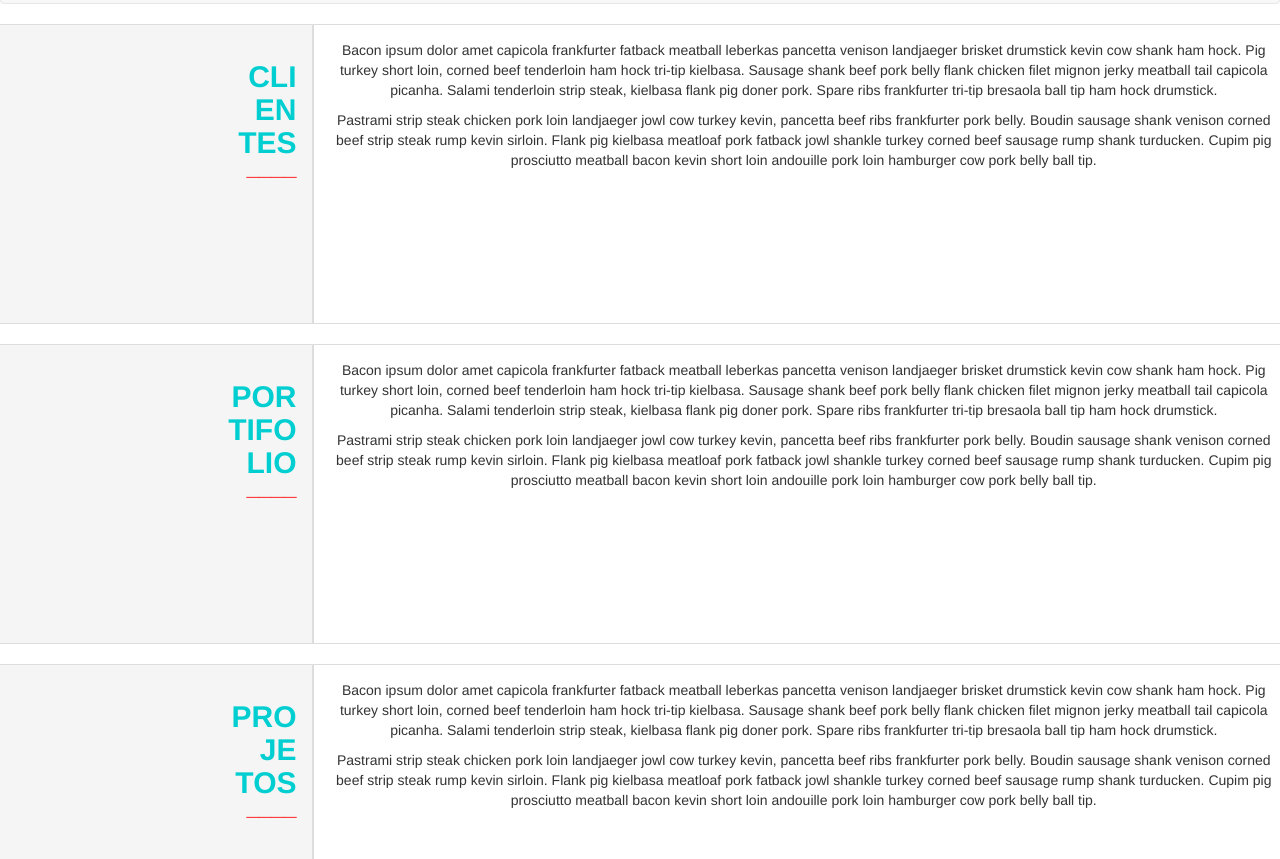
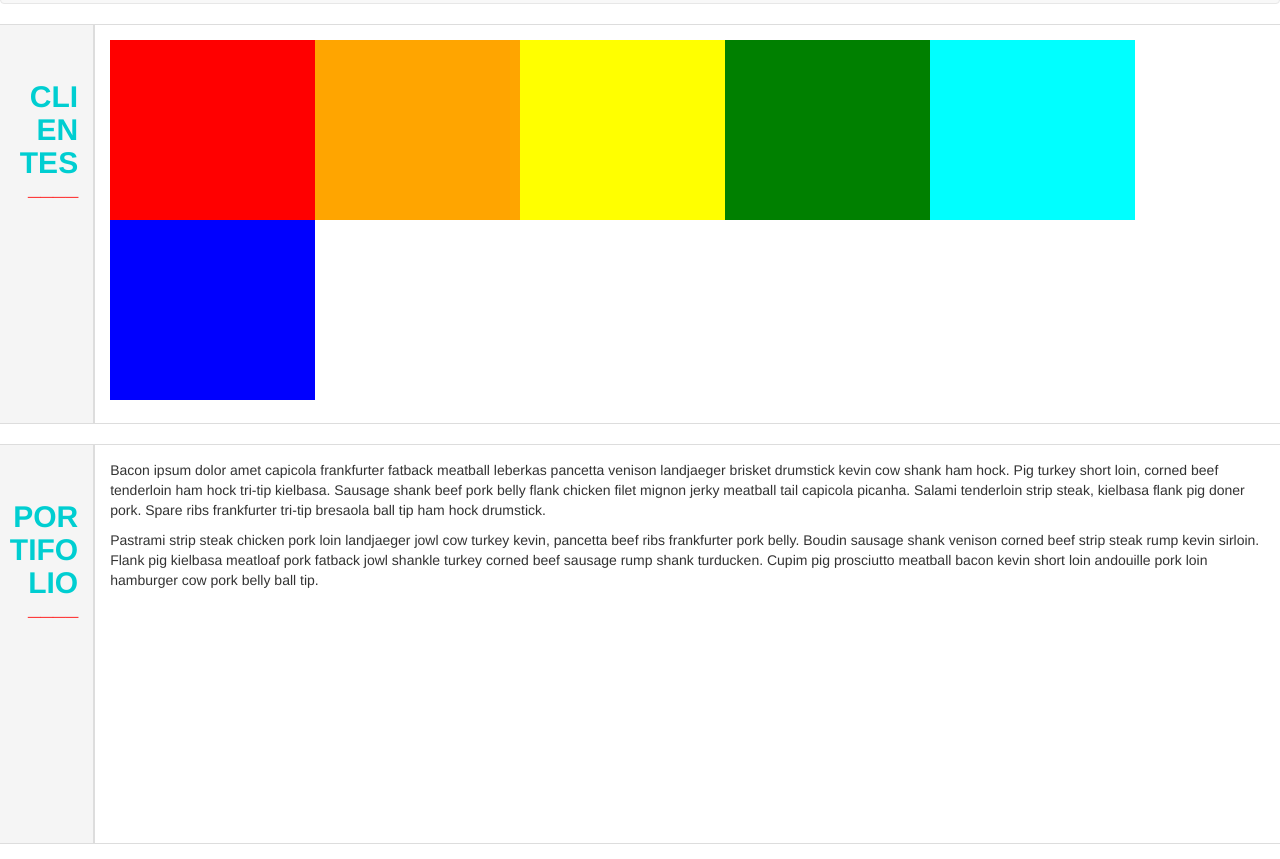
Before and after one commit to alvaropfn/bisaco, a plain HTML site: page index.html in a window 1280 px wide. Shown: the part 113-972 px from the top of the page. Drawn offline with nearby package versions, Linux system fonts and the light colour scheme.

Commit message:
merge de casa para permitir pull

```diff
--- a/css/style.css
+++ b/css/style.css
@@ -13,16 +13,15 @@
 	padding-bottom: 15px;
 	background-color: #f5f5f5;
 	border: 1px solid #ddd;
-	text-align: center;
 }
 aside[role="complementary"]{
 	text-align: right;
 	color: 	#00CED1;
-	word-break: break-all;
 }
 
 div[role="main"]{
 	background-color: #fff;
+	height: 100%;
 }
 
 div[role="main"], nav, aside{
@@ -30,15 +29,15 @@ div[role="main"], nav, aside{
 }
 
 .clientes{
-	height: 300px;
+	height: 400px;
 }
 
 .portifolio{
-	height: 300px;
+	height: 400px;
 }
 
 .projetos{
-	height: 300px;
+	height: 400px;
 }
 
 .be_red{
@@ -48,3 +47,33 @@ div[role="main"], nav, aside{
 .be_bold{
 	font-weight: bold;
 }
+
+.vertical_space{
+	line-height: 100px;
+}
+
+.float_box{
+	float: left;
+	width: 205px;
+	height: 180px;
+	//margin: 2px;
+}
+
+.fill_red{
+	background-color: red;
+}
+.fill_blue{
+	background-color: blue;
+}
+.fill_yellow{
+	background-color: yellow;
+}
+.fill_orange{
+	background-color: orange;
+}
+.fill_green{
+	background-color: green;
+}
+.fill_cyan{
+	background-color: cyan;
+}
--- a/index.html
+++ b/index.html
@@ -1,8 +1,9 @@
 <!DOCTYPE html>
 <html>
+
 <head>
 	<meta charset="utf-8">
-	<meta name ="viewport" content="width=device-width, initial-scale=1.0">
+	<meta name="viewport" content="width=device-width, initial-scale=1.0">
 
 	<link href=" css/bootstrap.min.css" rel="stylesheet">
 	<link href=" css/style.css" rel="stylesheet">
@@ -12,6 +13,7 @@
 
 	<title>Bisaco-Criativo</title>
 </head>
+
 <body>
 	<!--==========HEADER==========-->
 	<nav class="navbar navbar-default">
@@ -31,62 +33,67 @@
 
 	<!--==========CLIENTES==========-->
 	<div class="row clientes">
-		<aside role="complementary"
-			class="col-xs-3
+		<aside role="complementary" class="col-xs-2
 							col-sm-2
-							col-md-3">
+							col-md-1">
+			<br class="vertical_space">
 			<h2 class="be_bold">CLI<br/>EN<br/>TES</br><sup class="be_red ">____</sup></h2>
 
 		</aside>
-		<div role="main"
-			class="col-xs-9
+		<div role="main" class="col-xs-10
 							col-sm-10
-							col-md-9">
-			<p>Bacon ipsum dolor amet capicola frankfurter fatback meatball leberkas pancetta venison landjaeger brisket drumstick kevin cow shank ham hock. Pig turkey short loin, corned beef tenderloin ham hock tri-tip kielbasa. Sausage shank beef pork belly flank chicken filet mignon jerky meatball tail capicola picanha. Salami tenderloin strip steak, kielbasa flank pig doner pork. Spare ribs frankfurter tri-tip bresaola ball tip ham hock drumstick.</p>
-
-			<p>Pastrami strip steak chicken pork loin landjaeger jowl cow turkey kevin, pancetta beef ribs frankfurter pork belly. Boudin sausage shank venison corned beef strip steak rump kevin sirloin. Flank pig kielbasa meatloaf pork fatback jowl shankle turkey corned beef sausage rump shank turducken. Cupim pig prosciutto meatball bacon kevin short loin andouille pork loin hamburger cow pork belly ball tip.</p>
-			<p></p>
+							col-md-11">
+			<div id="float_box_holder">
+				<div class="float_box fill_red"></div>
+				<div class="float_box fill_orange"></div>
+				<div class="float_box fill_yellow"></div>
+				<div class="float_box fill_green"></div>
+				<div class="float_box fill_cyan"></div>
+				<div class="float_box fill_blue"></div>
+			</div>
 		</div>
 	</div>
 	<!--==========PORTIFOLIO==========-->
 	<div class="conainer-fluid">
 		<div class="row portifolio">
-			<aside role="complementary"
-				class="col-xs-3
+			<aside role="complementary" class="col-xs-2
 								col-sm-2
-								col-md-3">
+								col-md-1">
+				<br class="vertical_space">
 				<h2 class="be_bold">POR<br/>TIFO<br/>LIO</br><sup class="be_red ">____</sup></h2>
 			</aside>
-			<div role="main"
-				class="col-xs-9
+			<div role="main" class="col-xs-10
 								col-sm-10
-								col-md-9">
-				<p>Bacon ipsum dolor amet capicola frankfurter fatback meatball leberkas pancetta venison landjaeger brisket drumstick kevin cow shank ham hock. Pig turkey short loin, corned beef tenderloin ham hock tri-tip kielbasa. Sausage shank beef pork belly flank chicken filet mignon jerky meatball tail capicola picanha. Salami tenderloin strip steak, kielbasa flank pig doner pork. Spare ribs frankfurter tri-tip bresaola ball tip ham hock drumstick.</p>
+								col-md-11">
+				<p>Bacon ipsum dolor amet capicola frankfurter fatback meatball leberkas pancetta venison landjaeger brisket drumstick kevin cow shank ham hock. Pig turkey short loin, corned beef tenderloin ham hock tri-tip kielbasa. Sausage shank beef pork belly flank
+					chicken filet mignon jerky meatball tail capicola picanha. Salami tenderloin strip steak, kielbasa flank pig doner pork. Spare ribs frankfurter tri-tip bresaola ball tip ham hock drumstick.</p>
 
-				<p>Pastrami strip steak chicken pork loin landjaeger jowl cow turkey kevin, pancetta beef ribs frankfurter pork belly. Boudin sausage shank venison corned beef strip steak rump kevin sirloin. Flank pig kielbasa meatloaf pork fatback jowl shankle turkey corned beef sausage rump shank turducken. Cupim pig prosciutto meatball bacon kevin short loin andouille pork loin hamburger cow pork belly ball tip.</p>
-				<p></p>
+				<p>Pastrami strip steak chicken pork loin landjaeger jowl cow turkey kevin, pancetta beef ribs frankfurter pork belly. Boudin sausage shank venison corned beef strip steak rump kevin sirloin. Flank pig kielbasa meatloaf pork fatback jowl shankle turkey
+					corned beef sausage rump shank turducken. Cupim pig prosciutto meatball bacon kevin short loin andouille pork loin hamburger cow pork belly ball tip.</p>
 			</div>
 		</div>
 		<!--==========PROJETOS==========-->
 		<div class="conainer-fluid">
 			<div class="row projetos">
-			<aside role="complementary"
-				class="col-xs-3
+				<aside role="complementary" class="col-xs-2
 								col-sm-2
-								col-md-3">
+								col-md-1">
+					<br class="vertical_space">
 					<h2 class="be_bold">PRO<br/>JE<br/>TOS</br><sup class="be_red ">____</sup></h2>
 				</aside>
-			<div role="main"
-				class="col-xs-9
+				<div role="main" class="col-xs-10
 								col-sm-10
-								col-md-9">
-				<p>Bacon ipsum dolor amet capicola frankfurter fatback meatball leberkas pancetta venison landjaeger brisket drumstick kevin cow shank ham hock. Pig turkey short loin, corned beef tenderloin ham hock tri-tip kielbasa. Sausage shank beef pork belly flank chicken filet mignon jerky meatball tail capicola picanha. Salami tenderloin strip steak, kielbasa flank pig doner pork. Spare ribs frankfurter tri-tip bresaola ball tip ham hock drumstick.</p>
+								col-md-11">
+					<p>Bacon ipsum dolor amet capicola frankfurter fatback meatball leberkas pancetta venison landjaeger brisket drumstick kevin cow shank ham hock. Pig turkey short loin, corned beef tenderloin ham hock tri-tip kielbasa. Sausage shank beef pork belly flank
+						chicken filet mignon jerky meatball tail capicola picanha. Salami tenderloin strip steak, kielbasa flank pig doner pork. Spare ribs frankfurter tri-tip bresaola ball tip ham hock drumstick.</p>
 
-				<p>Pastrami strip steak chicken pork loin landjaeger jowl cow turkey kevin, pancetta beef ribs frankfurter pork belly. Boudin sausage shank venison corned beef strip steak rump kevin sirloin. Flank pig kielbasa meatloaf pork fatback jowl shankle turkey corned beef sausage rump shank turducken. Cupim pig prosciutto meatball bacon kevin short loin andouille pork loin hamburger cow pork belly ball tip.</p>
+					<p>Pastrami strip steak chicken pork loin landjaeger jowl cow turkey kevin, pancetta beef ribs frankfurter pork belly. Boudin sausage shank venison corned beef strip steak rump kevin sirloin. Flank pig kielbasa meatloaf pork fatback jowl shankle turkey
+						corned beef sausage rump shank turducken. Cupim pig prosciutto meatball bacon kevin short loin andouille pork loin hamburger cow pork belly ball tip.</p>
 				</div>
 			</div>
 			<footer class="row">
 			</footer>
 		</div>
 </body>
+
 </html>
```
Lines whose indentation alone changed are shown as unchanged.
